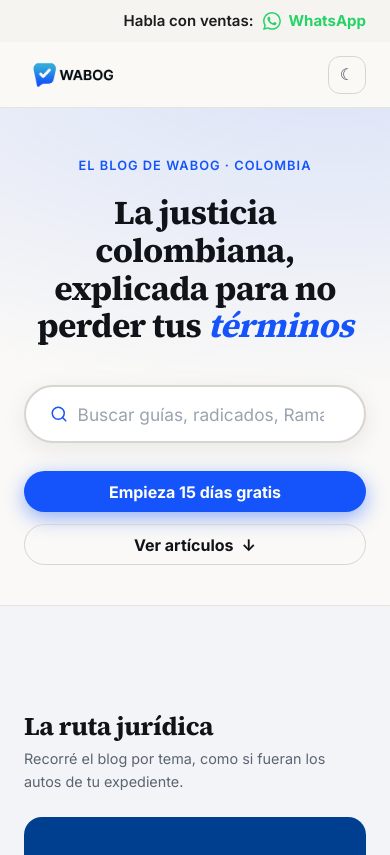
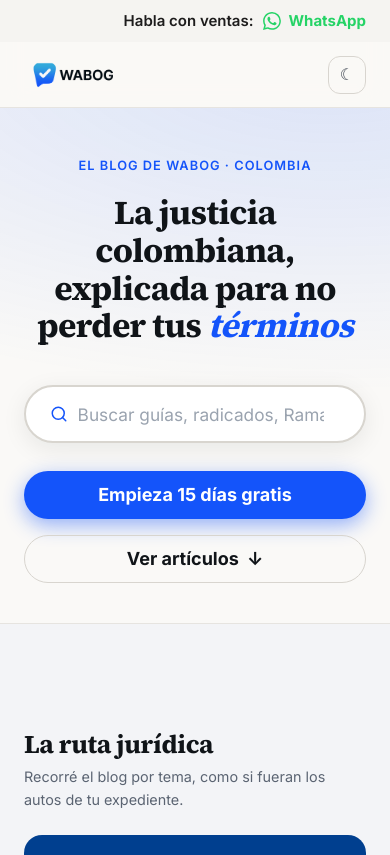
Before and after one commit to wabog/wabog-blog, a Next.js app: page / in a window 390 px wide. Shown: the top 855 px of the page. Built offline with nearby package versions, Linux system fonts and the light colour scheme.

Commit message:
feat: replica las dimensiones de los CTAs del hero de wabog.com en mobile

```diff
--- a/app/globals.css
+++ b/app/globals.css
@@ -1841,16 +1841,22 @@ a {
   .home-hero {
     padding: 3rem 0 2.5rem;
   }
-
+}
+
+@media (max-width: 768px) {
   .home-actions {
     flex-direction: column;
+    gap: 16px;
     align-items: stretch;
     width: 100%;
-    max-width: 420px;
     margin-inline: auto;
   }
 
   .home-actions .btn {
+    min-width: 268px;
     width: 100%;
-  }
-}
+    padding: 14px 36px;
+    font-size: 18px;
+    border-width: 1.5px;
+  }
+}
```
